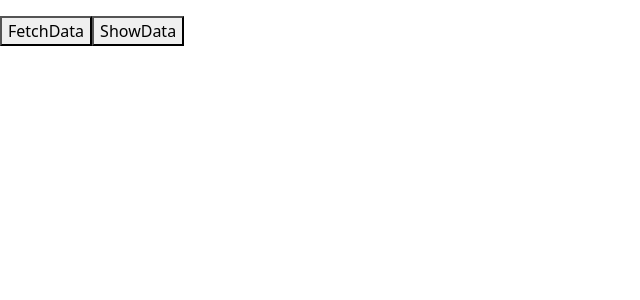
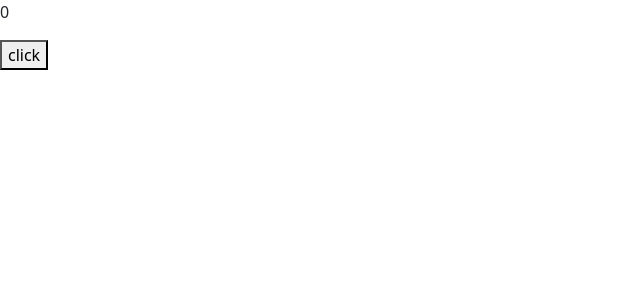
Before and after one commit to Sabibur201-Rahaman/react_hook_implement, a React (Vite) app: page / in a window 1280 px wide. Shown: the top 300 px of the page, without its empty margins (0-640 px from the left). Built offline with nearby package versions, Linux system fonts and the light colour scheme.

Commit message:
usestate understanding inside

```diff
--- a/src/App.jsx
+++ b/src/App.jsx
@@ -1,24 +1,16 @@
 import { useRef, useState } from 'react'
 
 
+
 function App() {
-  // const [count, setCount] = useState(0)
-let apiData=useRef(null)
-let myPtag=useRef()
-
-let fetchData=async()=>{
-const response=await fetch("https://dummyjson.com/products")
-console.log(response)
- apiData.current=await response.json()
-}
-let showData=()=>{
-myPtag.current.innerText=JSON.stringify(apiData.current)
-}
+  const [count, setCount] = useState(0)
+  const change=()=>{
+    setCount(count+1)
+  }
   return (
     <>
-    <p ref={myPtag}></p>
-      <button onClick={fetchData}>FetchData</button>
-      <button onClick={showData}>ShowData</button>
+    <p>{count}</p>
+      <button onClick={change}>click</button>
     </>
   )
 }
```
